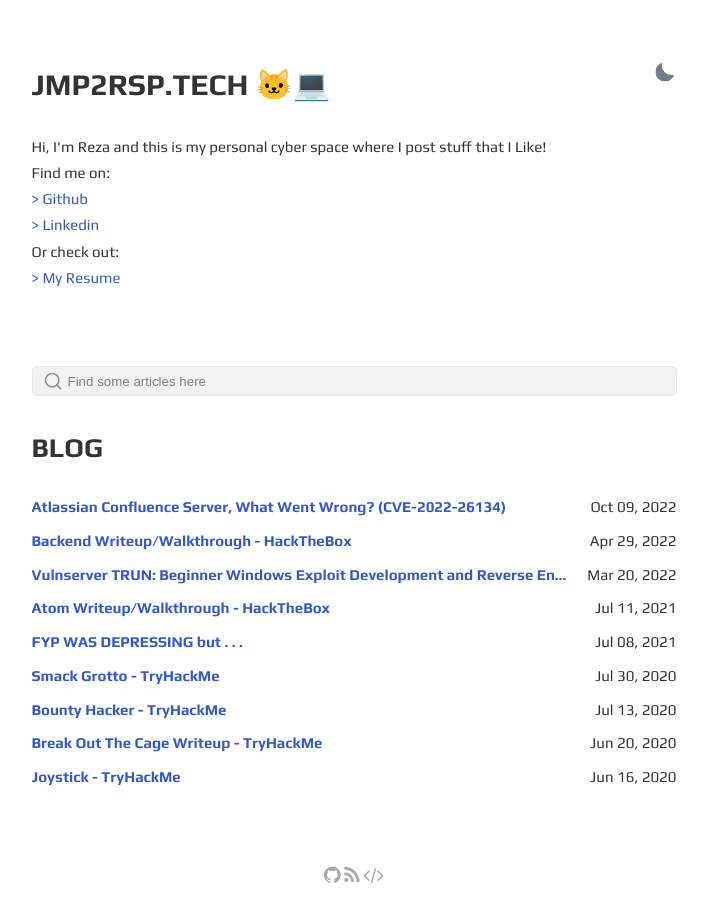
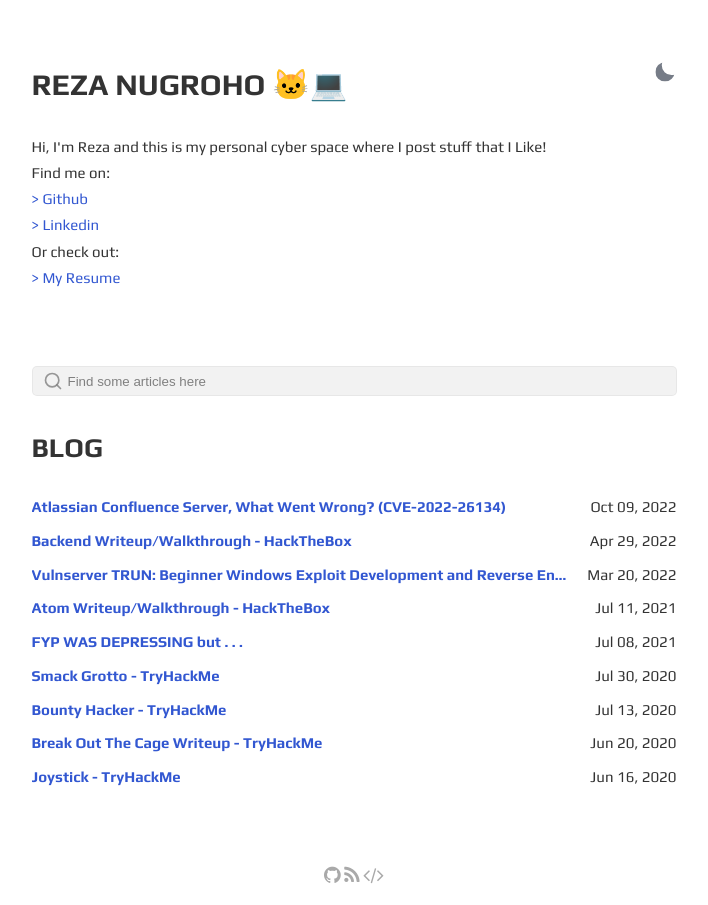
Before and after one commit to no0g/no0g.github.io, a Jekyll site: the page built from index.html, in a window 1280 px wide. Shown: the whole page, without its empty margins (286-994 px from the left). Built offline with Jekyll 4.4.1, drawn with Linux system fonts in a browser that asks for light colours.

Commit message:
Update _config.yml

```diff
--- a/_config.yml
+++ b/_config.yml
@@ -1,6 +1,6 @@
-site: jmp2rsp.tech
-title: jmp2rsp.tech
-greetings: jmp2rsp.tech 🐱‍💻
+site: no0g.github.io
+title: Reza Nugroho
+greetings: Reza Nugroho 🐱‍💻
 description: >-
   Hi, I'm Reza and this is my personal cyber space where I post stuff that I Like!
 lang: en-US
@@ -15,14 +15,14 @@ author:
   userpicture:
   username: jmp2rsp # general username
   github: no0g # github username
-  twitter: jmp2rsp # twitter username
+  twitter: ejaklivesalone # twitter username
   email: rezaahmadnugroho@gmail.com # email adress
 
 # Font Settings
 googlewebfonts: family=Play:wght@400;700&family=Source+Code+Pro:ital,wght@0,200;0,300;0,400;0,600;0,700;0,900;1,300;1,400;1,500;1,600;1,700;1,900
 
 # URL settings
-url: "https://jmp2rsp.tech" # Domain Name of host. [username].github.io for github pages
+url: "https://no0g.github.io" # Domain Name of host. [username].github.io for github pages
 baseurl: "" # sub folder for jekyll site. only if jekyll site not in root of host. leave blank if not wishd. always add / in front.
 permalink: pretty
 
```
